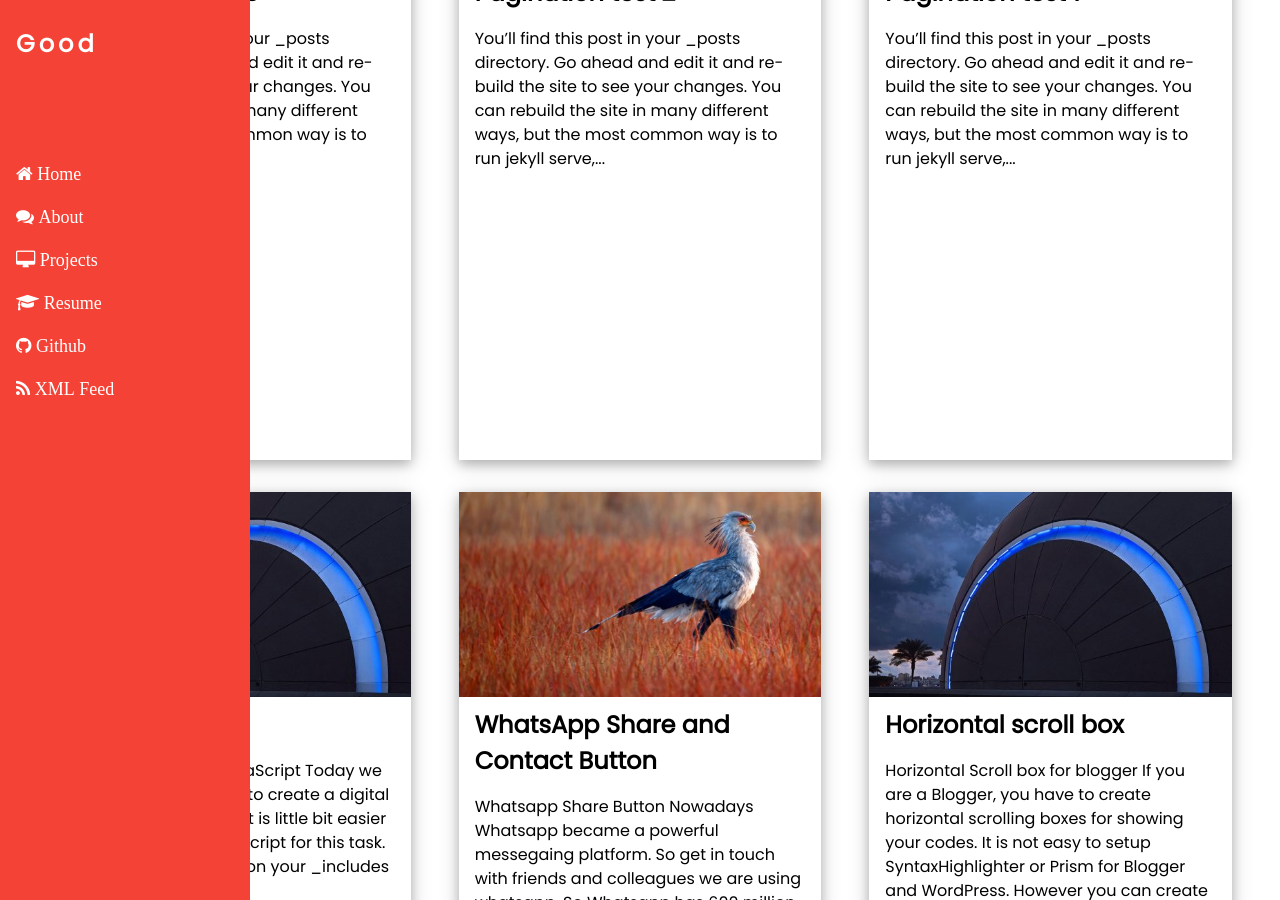
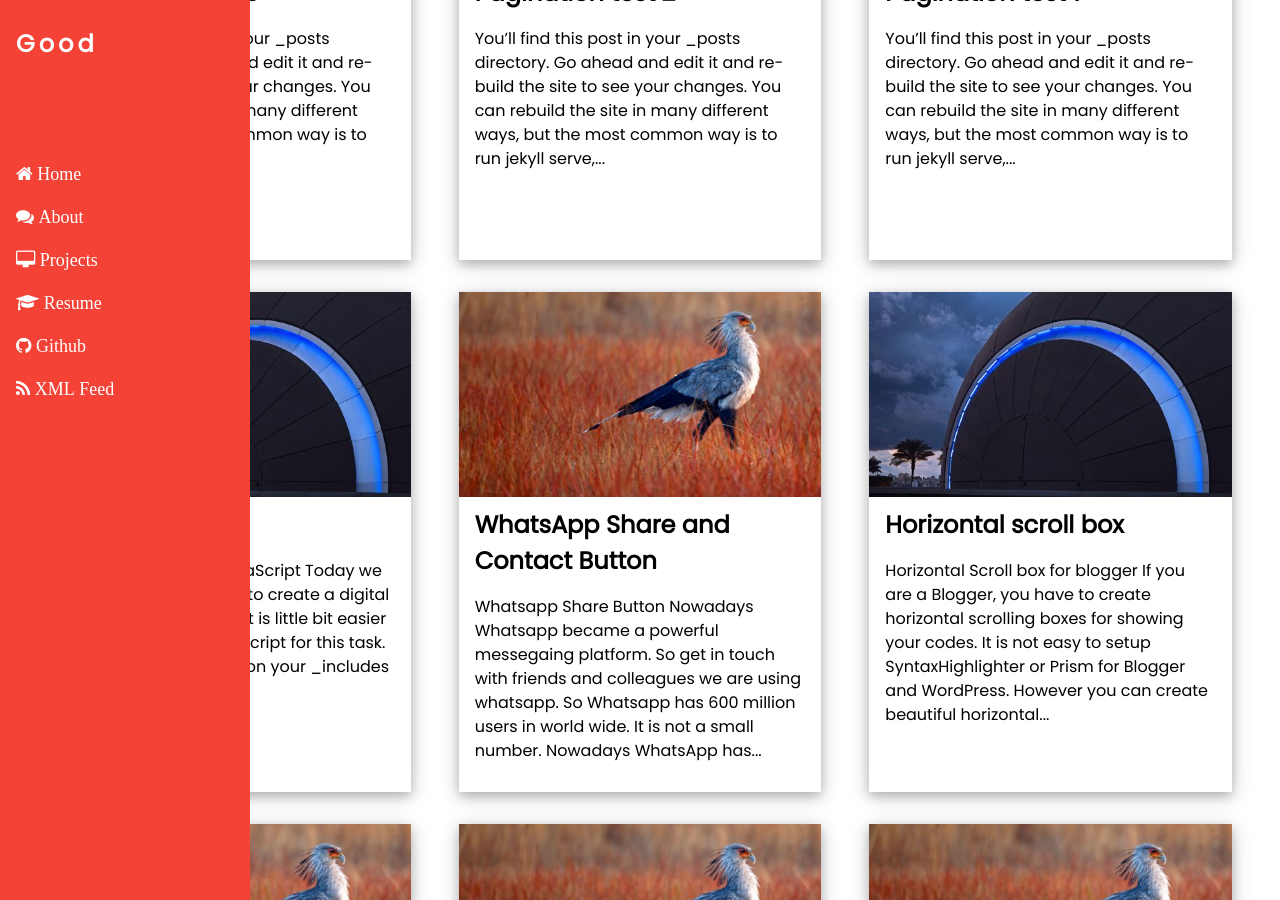
Before and after one commit to chipprogrammers/Good, a Jekyll site: the page built from blog.html, in a window 1280 px wide and 900 px high, scrolled down 355 px. Built offline with Jekyll 4.4.1, drawn with Linux system fonts in a browser that asks for light colours; comment, search, counter and statistics services are not loaded.

Commit message:
Update blog.html

```diff
--- a/blog.html
+++ b/blog.html
@@ -6,7 +6,7 @@ layout: default
 <div class="w3-row-padding">
 {% for post in site.posts %}
 <div class="w3-third">
-   <div class="w3-card-4 w3-margin" style="min-height:700px">
+   <div class="w3-card-4 w3-margin" style="min-height:500px">
        <img src="{{ site.baseurl }}{{ post.img }}" style="width:100%">
        <div class="w3-container">
            <h3><b>{{ post.title }}</b></h3>
```
